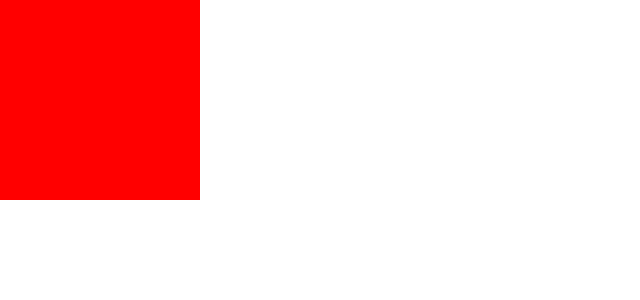
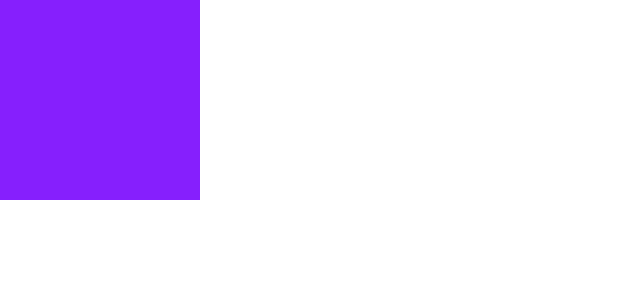
Before and after one commit to rev-bar/ReactLifeCycle, a React (Create React App) app: page / in a window 1280 px wide. Shown: the top 300 px of the page, without its empty margins (0-640 px from the left). Built offline with nearby package versions, Linux system fonts and the light colour scheme.

Commit message:
render box with random color every refresh

```diff
--- a/src/components/RandomBoxColor.js
+++ b/src/components/RandomBoxColor.js
@@ -5,24 +5,32 @@ import './RandomBoxColor.css';
 class RandomBoxColor extends React.Component{
 
     constructor (props){
-        super (props)
+        super (props);
 
         this.state = {
 
-            color : "red"
+            color : this.getRandomColor()
+        }
     }
 
 
+    getRandomColor() {
+        const letters = '0123456789ABCDEF';
+        let color = "#";
+        for (let i = 0; i < 6; i++) {
+            const index = Math.floor(Math.random() * 16);
+            color += letters[index];
         }
+        return color;
+    }
+
 
     render () {
         //converting data to presentation:
         //convert color state to style
 
         const {color} = this.state
-    const boxStyle = {
-        backgroundColor: color
-    }
+        const boxStyle = {backgroundColor: color}
 
         return(
             <>
@@ -32,11 +40,6 @@ render () {
 
         )
     }
-
-
 }
 
-
-
-
 export default RandomBoxColor;
```
Also changed, not shown: 1 other file (tests, documents, lock files or other folders). Lines whose indentation alone changed are shown as unchanged.
